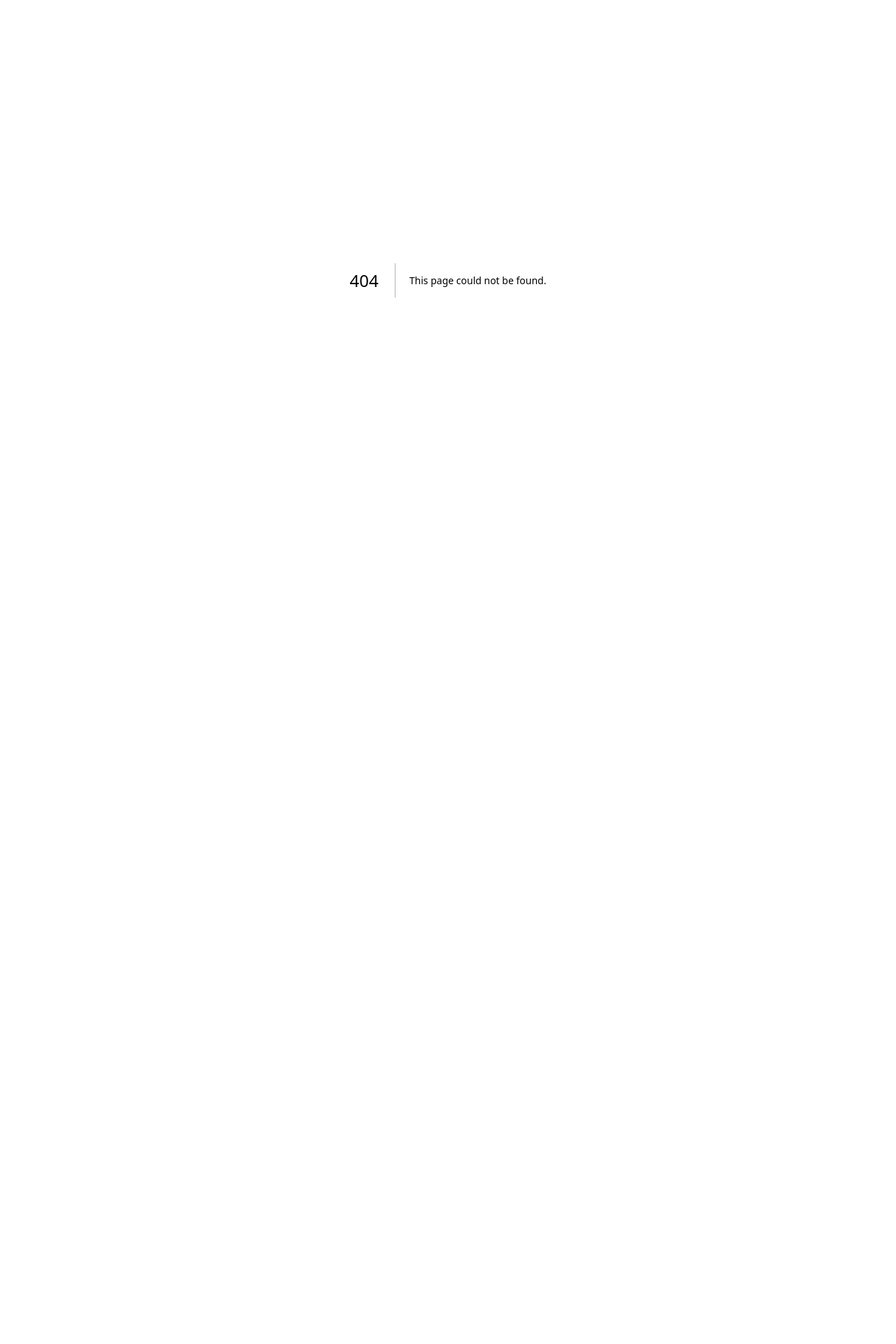
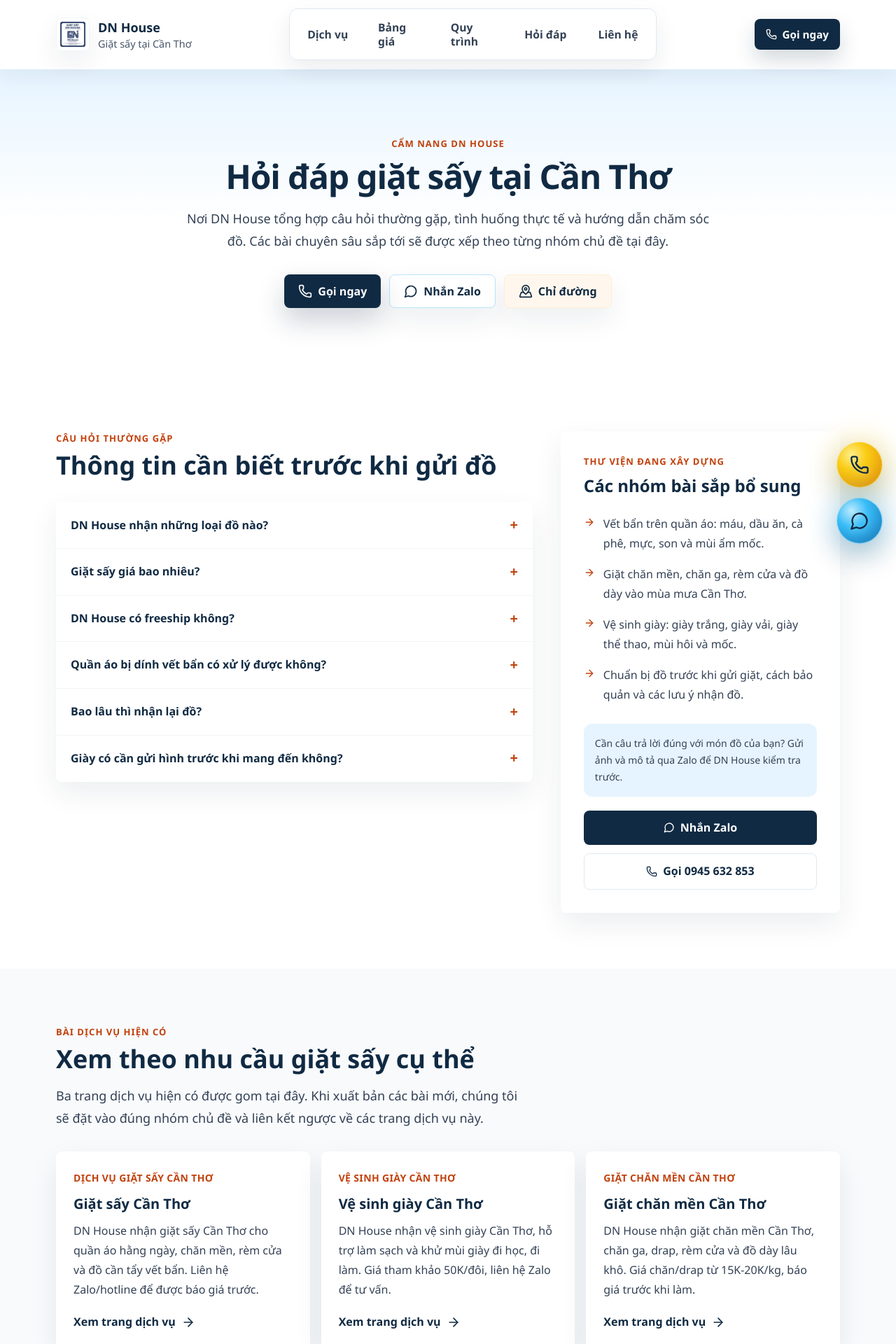
Before and after one commit to mrfriedo163/dnhouse, a Next.js app: page /hoi-dap-giat-say-can-tho in a window 1280 px wide. Before the commit this address had no page. Shown: the top 1920 px of the page at 70% size. Before the commit the page ends 800 px from the top, so only its background shows below. Built offline with nearby package versions, Linux system fonts and the light colour scheme.

Commit message:
feat: add laundry FAQ content hub

```diff
--- /dev/null
+++ b/app/hoi-dap-giat-say-can-tho/page.tsx
@@ -0,0 +1,127 @@
+import type { Metadata } from "next";
+import Link from "next/link";
+import { ArrowRight, MessageCircle, Phone } from "lucide-react";
+import { CTAButtons } from "@/components/CTAButtons";
+import { FloatingCTA } from "@/components/FloatingCTA";
+import { Footer } from "@/components/Footer";
+import { Header } from "@/components/Header";
+import { siteConfig } from "@/config/siteConfig";
+import { seoPages } from "@/config/seoPages";
+
+const pageUrl = `${siteConfig.siteUrl}/hoi-dap-giat-say-can-tho`;
+
+export const metadata: Metadata = {
+  title: "Hỏi đáp giặt sấy tại Cần Thơ | DN House",
+  description:
+    "Giải đáp các câu hỏi thường gặp về giặt sấy quần áo, chăn mền, rèm cửa, vệ sinh giày và giao nhận tại Cần Thơ.",
+  alternates: { canonical: pageUrl },
+  openGraph: {
+    title: "Hỏi đáp giặt sấy tại Cần Thơ | DN House",
+    description: "Thông tin thực tế để khách tại Cần Thơ chuẩn bị đồ và trao đổi báo giá với DN House.",
+    url: pageUrl
+  }
+};
+
+const questions = [
+  { question: "DN House nhận những loại đồ nào?", answer: "Tiệm nhận giặt sấy quần áo, chăn ga/mền, rèm cửa và vệ sinh giày. Với món đồ đặc biệt hoặc tình trạng khó, khách nên gửi hình qua Zalo để tiệm kiểm tra trước." },
+  { question: "Giặt sấy giá bao nhiêu?", answer: "Giặt sấy từ 3kg có giá từ 7K/kg; gói dưới 3kg là 35K/lần. Chăn, rèm, giày và đồ cần tẩy điểm có mức giá riêng; DN House báo giá trước khi làm." },
+  { question: "DN House có freeship không?", answer: "DN House hỗ trợ freeship trong bán kính 3km. Với khu vực xa hơn hoặc đơn hàng có yêu cầu đặc biệt, hãy nhắn Zalo để tiệm xác nhận trước." },
+  { question: "Quần áo bị dính vết bẩn có xử lý được không?", answer: "Tiệm có hỗ trợ tẩy điểm. Khả năng xử lý phụ thuộc vào loại vết bẩn, thời gian bám vết và chất liệu vải; khách nên báo rõ tình trạng hoặc gửi ảnh để được tư vấn thực tế." },
+  { question: "Bao lâu thì nhận lại đồ?", answer: "Thời gian hoàn tất tùy theo số lượng, loại đồ và tình trạng thực tế. DN House sẽ xác nhận thời gian dự kiến khi nhận thông tin đơn hàng." },
+  { question: "Giày có cần gửi hình trước khi mang đến không?", answer: "Nên gửi hình nếu giày bị bẩn nặng, có mốc, ố vàng hoặc cần xử lý mùi. Tiệm sẽ xem chất liệu và tình trạng để tư vấn hướng xử lý phù hợp." }
+];
+
+const topicGroups = [
+  "Vết bẩn trên quần áo: máu, dầu ăn, cà phê, mực, son và mùi ẩm mốc.",
+  "Giặt chăn mền, chăn ga, rèm cửa và đồ dày vào mùa mưa Cần Thơ.",
+  "Vệ sinh giày: giày trắng, giày vải, giày thể thao, mùi hôi và mốc.",
+  "Chuẩn bị đồ trước khi gửi giặt, cách bảo quản và các lưu ý nhận đồ."
+];
+
+const faqJsonLd = {
+  "@context": "https://schema.org",
+  "@type": "FAQPage",
+  mainEntity: questions.map((item) => ({ "@type": "Question", name: item.question, acceptedAnswer: { "@type": "Answer", text: item.answer } }))
+};
+
+const breadcrumbJsonLd = {
+  "@context": "https://schema.org",
+  "@type": "BreadcrumbList",
+  itemListElement: [
+    { "@type": "ListItem", position: 1, name: "Trang chủ", item: siteConfig.siteUrl },
+    { "@type": "ListItem", position: 2, name: "Hỏi đáp giặt sấy", item: pageUrl }
+  ]
+};
+
+export default function LaundryFaqPage() {
+  return (
+    <>
+      <script type="application/ld+json" dangerouslySetInnerHTML={{ __html: JSON.stringify(faqJsonLd) }} />
+      <script type="application/ld+json" dangerouslySetInnerHTML={{ __html: JSON.stringify(breadcrumbJsonLd) }} />
+      <Header />
+      <main>
+        <section className="bg-gradient-to-b from-skySoft via-white to-white py-16 md:py-24">
+          <div className="section-shell max-w-4xl text-center">
+            <p className="eyebrow">Cẩm nang DN House</p>
+            <h1 className="mt-3 text-4xl font-extrabold tracking-tight text-navy md:text-5xl">Hỏi đáp giặt sấy tại Cần Thơ</h1>
+            <p className="mx-auto mt-5 max-w-3xl text-lg leading-8 text-slate-700">Nơi DN House tổng hợp câu hỏi thường gặp, tình huống thực tế và hướng dẫn chăm sóc đồ. Các bài chuyên sâu sắp tới sẽ được xếp theo từng nhóm chủ đề tại đây.</p>
+            <div className="mt-8 flex justify-center"><CTAButtons /></div>
+          </div>
+        </section>
+        <section className="bg-white py-14 md:py-20">
+          <div className="section-shell grid gap-10 lg:grid-cols-[1.45fr_0.85fr]">
+            <div>
+              <p className="eyebrow">Câu hỏi thường gặp</p>
+              <h2 className="section-title">Thông tin cần biết trước khi gửi đồ</h2>
+              <div className="surface-card mt-8 divide-y divide-slate-100 overflow-hidden">
+                {questions.map((item) => (
+                  <details key={item.question} className="group p-5 open:bg-skySoft/40">
+                    <summary className="flex cursor-pointer list-none items-center justify-between gap-4 font-extrabold text-navy">{item.question}<span className="text-xl leading-none text-orange-700 transition group-open:rotate-45">+</span></summary>
+                    <p className="mt-3 leading-7 text-slate-700">{item.answer}</p>
+                  </details>
+                ))}
+              </div>
+            </div>
+            <aside className="surface-card h-fit p-6 md:p-8">
+              <p className="eyebrow">Thư viện đang xây dựng</p>
+              <h2 className="mt-2 text-2xl font-extrabold text-navy">Các nhóm bài sắp bổ sung</h2>
+              <ul className="mt-6 space-y-4 text-slate-700">
+                {topicGroups.map((topic) => (
+                  <li key={topic} className="flex gap-3 leading-7"><ArrowRight className="mt-1 h-4 w-4 shrink-0 text-orange-700" aria-hidden /><span>{topic}</span></li>
+                ))}
+              </ul>
+              <div className="mt-7 rounded-xl bg-skySoft p-4 text-sm leading-6 text-slate-700">Cần câu trả lời đúng với món đồ của bạn? Gửi ảnh và mô tả qua Zalo để DN House kiểm tra trước.</div>
+              <div className="mt-5 grid gap-3 sm:grid-cols-2 lg:grid-cols-1">
+                <a href={siteConfig.zaloHref} className="inline-flex items-center justify-center gap-2 rounded-lg bg-navy px-4 py-3 font-bold text-white"><MessageCircle className="h-4 w-4" aria-hidden /> Nhắn Zalo</a>
+                <a href={siteConfig.phoneHref} className="inline-flex items-center justify-center gap-2 rounded-lg border border-slate-200 px-4 py-3 font-bold text-navy"><Phone className="h-4 w-4" aria-hidden /> Gọi {siteConfig.hotline}</a>
+              </div>
+            </aside>
+          </div>
+        </section>
+        <section className="bg-slate-50 py-14 md:py-20">
+          <div className="section-shell">
+            <div className="max-w-2xl">
+              <p className="eyebrow">Bài dịch vụ hiện có</p>
+              <h2 className="section-title">Xem theo nhu cầu giặt sấy cụ thể</h2>
+              <p className="section-copy">Ba trang dịch vụ hiện có được gom tại đây. Khi xuất bản các bài mới, chúng tôi sẽ đặt vào đúng nhóm chủ đề và liên kết ngược về các trang dịch vụ này.</p>
+            </div>
+            <div className="mt-8 grid gap-4 md:grid-cols-3">
+              {seoPages.map((page) => (
+                <Link key={page.slug} href={`/${page.slug}`} className="surface-card lift-card group flex min-h-48 flex-col justify-between p-6">
+                  <span>
+                    <span className="text-sm font-extrabold uppercase tracking-wide text-orange-700">{page.eyebrow}</span>
+                    <span className="mt-3 block text-xl font-extrabold leading-tight text-navy">{page.title}</span>
+                    <span className="mt-3 line-clamp-3 block leading-7 text-slate-700">{page.description}</span>
+                  </span>
+                  <span className="mt-5 inline-flex items-center gap-2 font-extrabold text-navy transition group-hover:gap-3">Xem trang dịch vụ <ArrowRight className="h-5 w-5" aria-hidden /></span>
+                </Link>
+              ))}
+            </div>
+          </div>
+        </section>
+      </main>
+      <Footer />
+      <FloatingCTA />
+    </>
+  );
+}
--- a/app/sitemap.ts
+++ b/app/sitemap.ts
@@ -10,6 +10,12 @@
       changeFrequency: "weekly",
       priority: 1
     },
+    {
+      url: `${siteConfig.siteUrl}/hoi-dap-giat-say-can-tho`,
+      lastModified: new Date(),
+      changeFrequency: "weekly",
+      priority: 0.8
+    },
     ...seoPages.map((page) => ({
       url: `${siteConfig.siteUrl}/${page.slug}`,
       lastModified: new Date(),
--- a/config/siteConfig.ts
+++ b/config/siteConfig.ts
@@ -33,6 +33,7 @@
     { label: "Dịch vụ", href: "/#dich-vu" },
     { label: "Bảng giá", href: "/#bang-gia" },
     { label: "Quy trình", href: "/#quy-trinh" },
+    { label: "Hỏi đáp", href: "/hoi-dap-giat-say-can-tho" },
     { label: "Liên hệ", href: "/#lien-he" }
   ],
   hero: {
```
